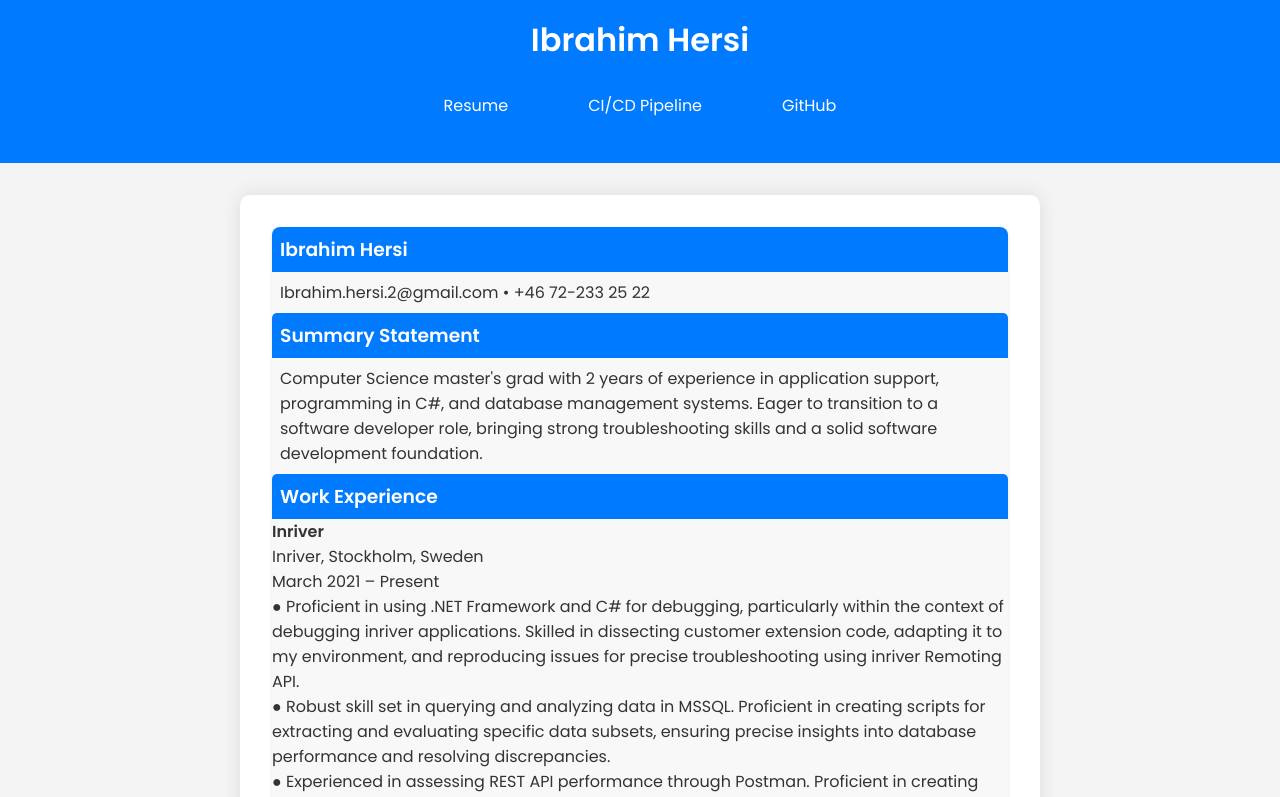
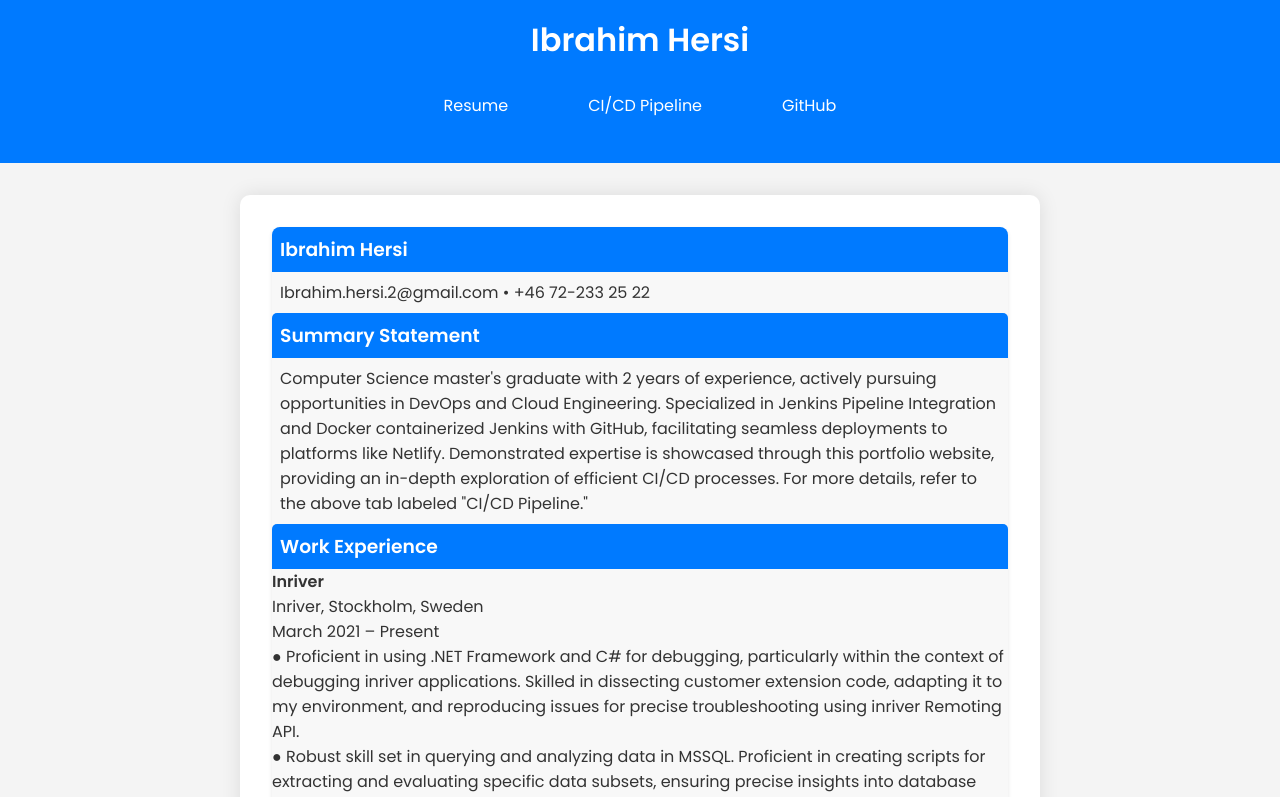
Before and after one commit to ibrahimhersi3/Devops_DockerJenskins, a React (Create React App) app in the folder ci-cd-website/: page / in a window 1280 px wide. Shown: the top 797 px of the page. Built offline with nearby package versions, Linux system fonts and the light colour scheme.

Commit message:
ibrahim update

```diff
--- a/ci-cd-website/public/index.html
+++ b/ci-cd-website/public/index.html
@@ -24,7 +24,7 @@
       work correctly both with client-side routing and a non-root public URL.
       Learn how to configure a non-root public URL by running `npm run build`.
     -->
-    <title>React App</title>
+    <title>Ibrahim Hersi</title>
   </head>
   <body>
     <noscript>You need to enable JavaScript to run this app.</noscript>
--- a/ci-cd-website/src/components/Home.js
+++ b/ci-cd-website/src/components/Home.js
@@ -12,9 +12,7 @@ const Home = () => {
 
           <h3>Summary Statement</h3>
           <p>
-            Computer Science master's grad with 2 years of experience in application support, programming in C#,
-            and database management systems. Eager to transition to a software developer role, bringing strong
-            troubleshooting skills and a solid software development foundation.
+          Computer Science master's graduate with 2 years of experience, actively pursuing opportunities in DevOps and Cloud Engineering. Specialized in Jenkins Pipeline Integration and Docker containerized Jenkins with GitHub, facilitating seamless deployments to platforms like Netlify. Demonstrated expertise is showcased through this portfolio website, providing an in-depth exploration of efficient CI/CD processes. For more details, refer to the above tab labeled "CI/CD Pipeline."
           </p>
 
           {/* Work Experience */}
@@ -42,7 +40,7 @@ const Home = () => {
               <strong>Internship</strong> <br />
               qopla, Stockholm, Sweden <br />
               December 2019 - June 2020 <br />
-              ● Estimating delivery times using Python and machine learning algorithms...
+              ● Estimating delivery times using Python and machine learning algorithms.
             </li>  <br />
 
             {/* Master's Thesis */}
@@ -51,7 +49,7 @@ const Home = () => {
               Uppsala University, Uppsala, Sweden <br />
               January 2019 - June 2019 <br />
               ● Master's thesis involved developing a machine-learning model to predict future water demand in Uppsala city.
-              Implemented result visualization through an interactive map using Python, OpenStreetMap, Tensorflow, and Spyder...
+              Implemented result visualization through an interactive map using Python, OpenStreetMap, Tensorflow, and Spyder.
             </li>  <br />
 
             {/* Collaborative Fenceless Robotics */}
@@ -60,7 +58,7 @@ const Home = () => {
               Ericsson, Stockholm, Sweden <br />
               September 2018 - January 2019 <br />
               ● Collaborated with Ericsson on a Reinforcement Learning project, training a robot, TurtleBot2, to autonomously navigate
-              and perform tasks...
+              and perform tasks.
             </li>
           </ul>
 
```
Also changed, not shown: 1 other file (tests, documents, lock files or other folders).
